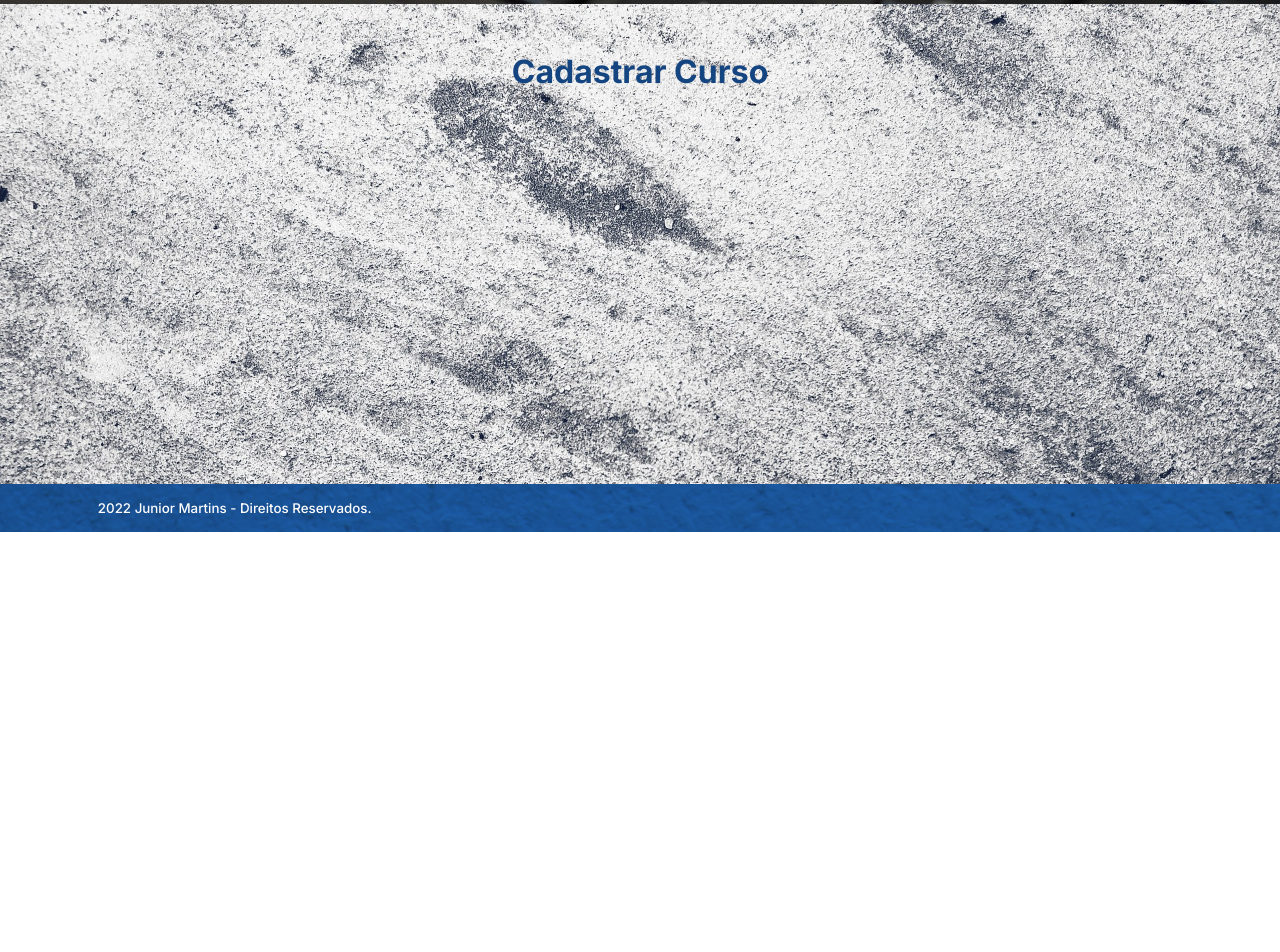
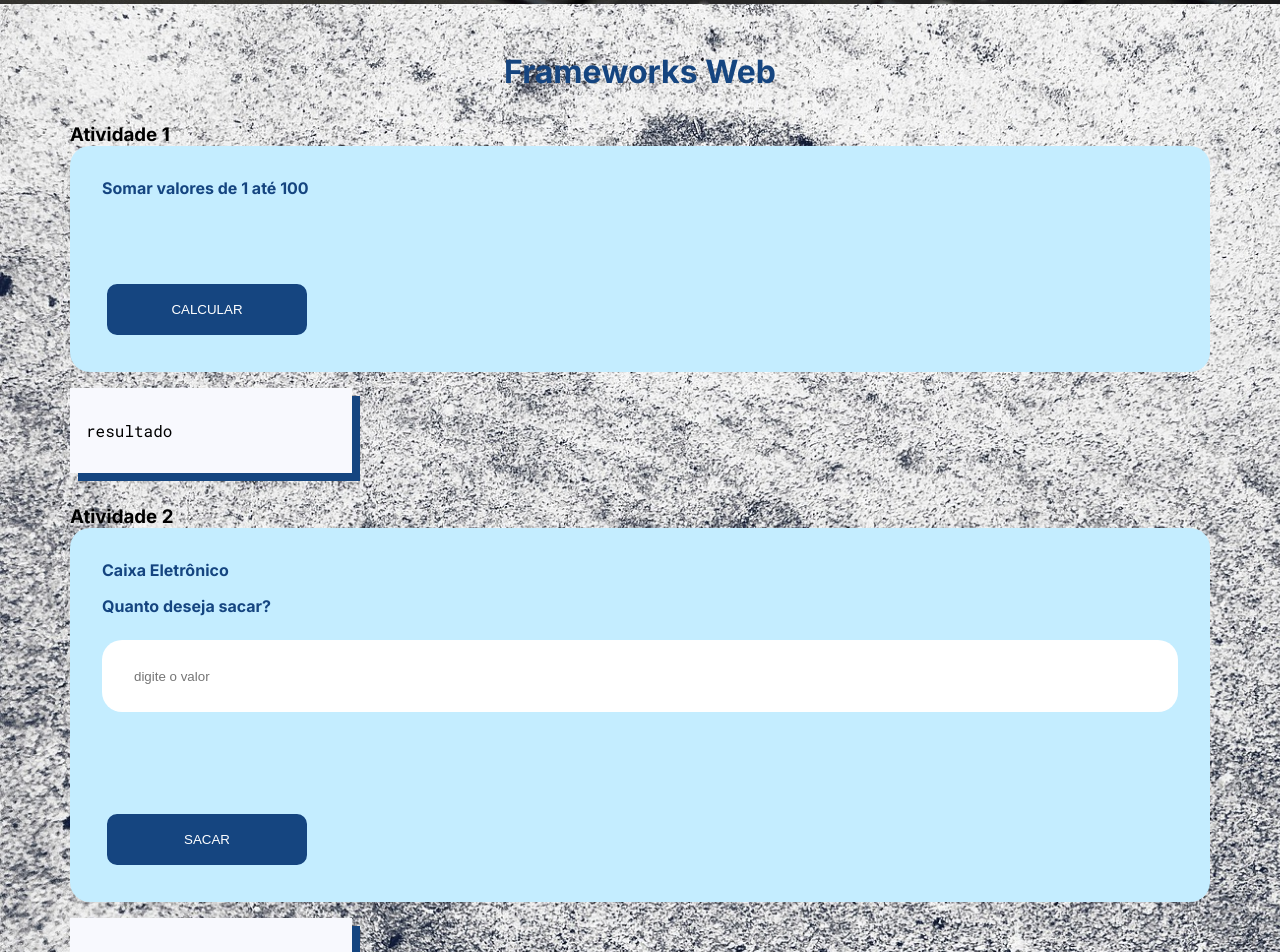
Before and after one commit to juniorsmartins/portfolio-com-angular, an Angular app in the folder portfolio/: page / in a window 1280 px wide. Shown: the part 457-1409 px from the top of the page. Before the commit the page ends 989 px from the top, so only its background shows below. Built offline with nearby package versions, Linux system fonts and the light colour scheme.

Commit message:
construindo atividades 2 e 3.

```diff
--- a/portfolio/src/app/componentes/cursos/criar/criar.component.css
+++ b/portfolio/src/app/componentes/cursos/criar/criar.component.css
@@ -68,7 +68,7 @@
   margin: 1rem 0 2rem;
 }
 
-.modelo .conteudo {
+.modelo .resultado {
   margin: 1rem auto;
   word-wrap: break-word;
 }
--- a/portfolio/src/app/componentes/cursos/criar/criar.component.html
+++ b/portfolio/src/app/componentes/cursos/criar/criar.component.html
@@ -1,5 +1,39 @@
 <section class="container criar-cursos ff-inter">
+
   <header class="header">
-    <h2>Cadastrar Curso</h2>
+    <h2>Frameworks Web</h2>
   </header>
+
+  <main>
+
+    <article>
+      <h3>Atividade 1</h3>
+
+      <form class="form" action="">
+        <label for="">Somar valores de 1 até 100</label>
+        <button id="" type="button" class="botao" onClick="calcular()">CALCULAR</button>
+      </form>
+
+      <div class="modelo modelo1 ff-roboto-mono">
+        <p class="resultado">{{ criarAtividade2.resultado }}</p>
+      </div>
+    </article>
+
+    <article>
+      <h3>Atividade 2</h3>
+
+      <form class="form" action="">
+        <label>Caixa Eletrônico</label>
+        <label for="a2-pergunta1">Quanto deseja sacar?</label>
+        <input id="a2-pergunta1" name="a2-pergunta1" type="textarea" class="input" placeholder="digite o valor">
+        <button id="a2-botao" type="button" class="botao" onClick="sacar()">SACAR</button>
+      </form>
+
+      <div class="modelo modelo1 ff-roboto-mono">
+        <p class="resultado">{{ criarAtividade2.resultado }}</p>
+      </div>
+    </article>
+
+  </main>
+
 </section>
--- a/portfolio/src/app/componentes/cursos/criar/criar.component.ts
+++ b/portfolio/src/app/componentes/cursos/criar/criar.component.ts
@@ -7,6 +7,11 @@ import { Component, OnInit } from '@angular/core';
 })
 export class CriarComponent implements OnInit {
 
+  criarAtividade2 = {
+    id: '1',
+    resultado:'resultado'
+  }
+
   constructor() { }
 
   ngOnInit(): void {
```
